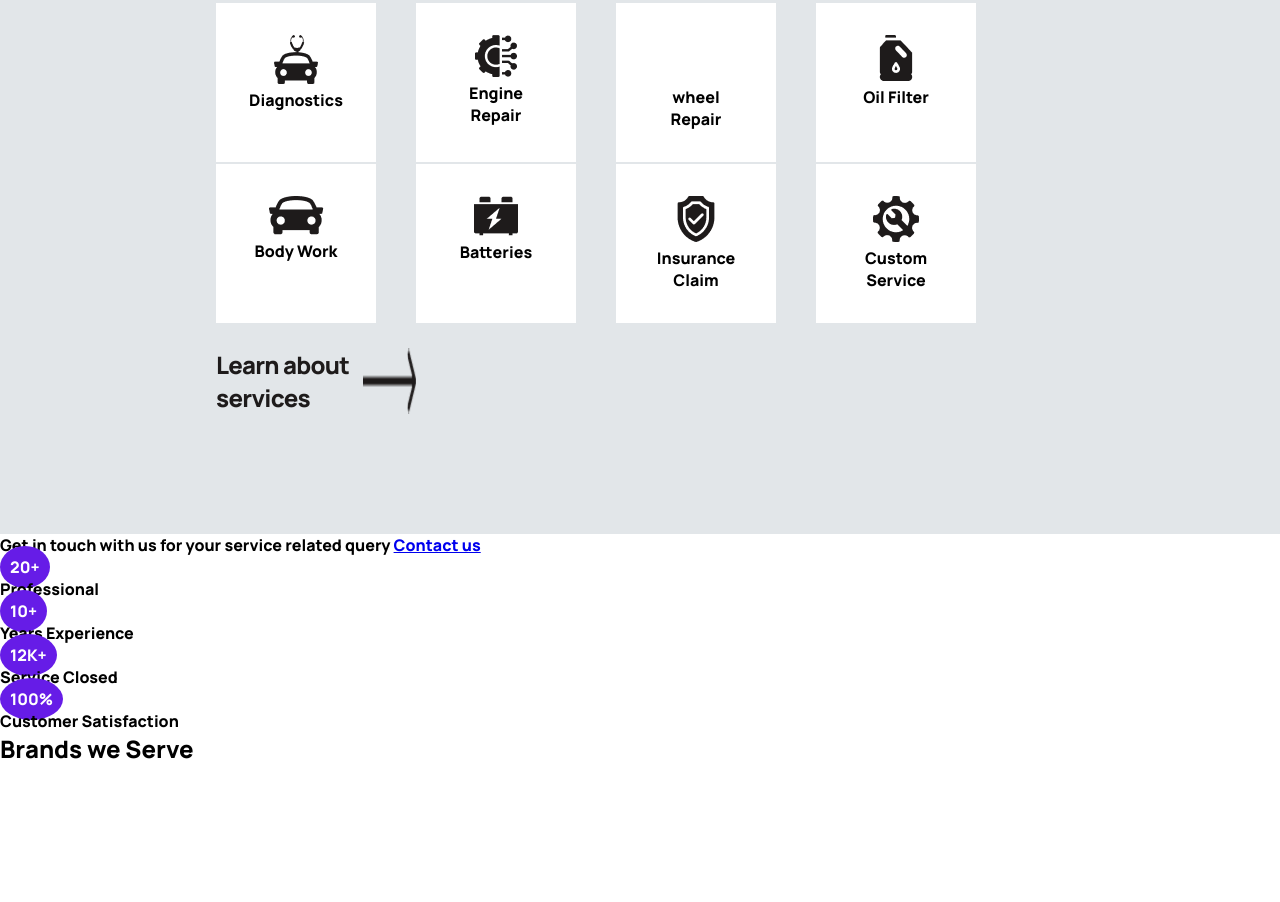
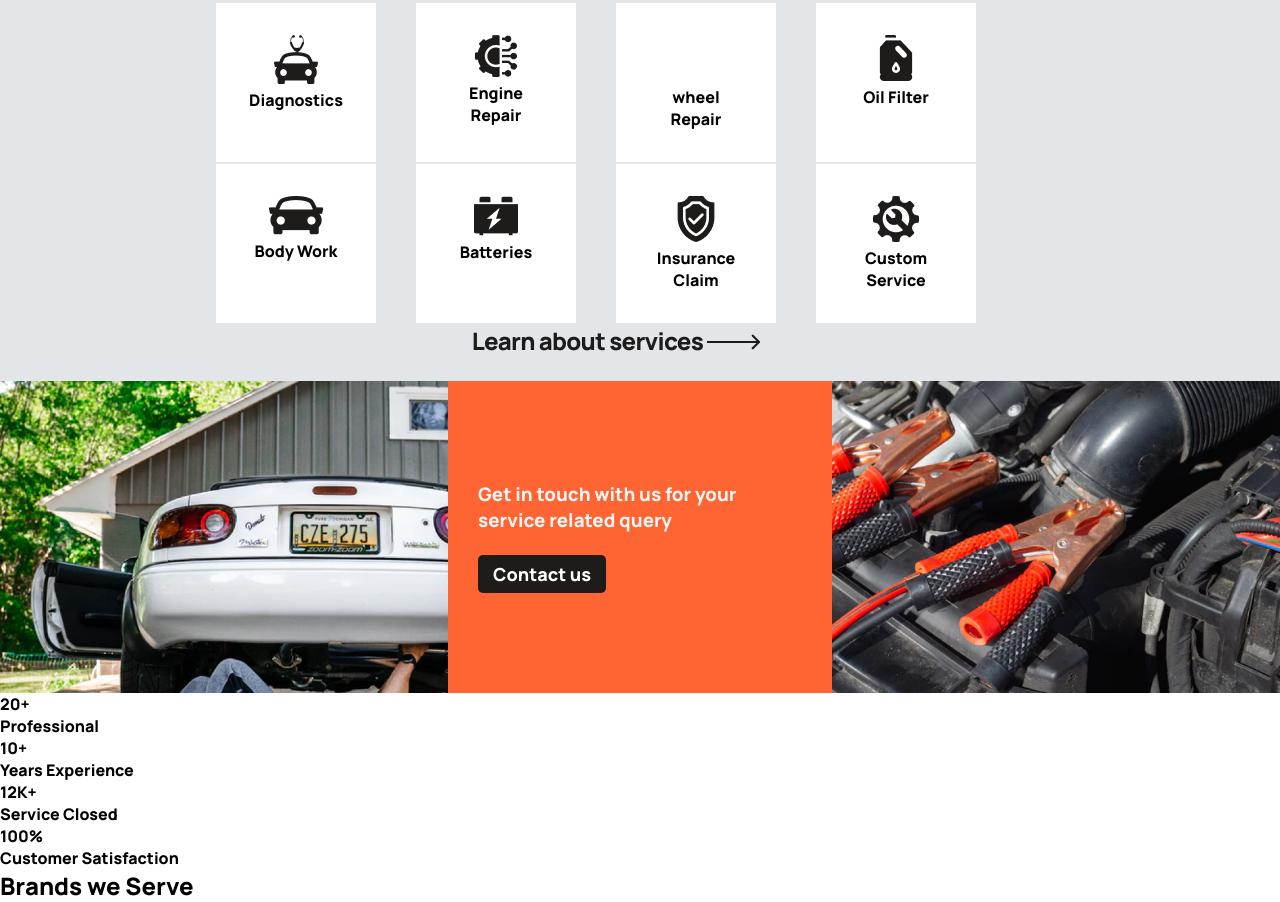
Before and after one commit to koredebanfe/finsweetweb, a plain HTML site: page index.html in a window 1280 px wide. Shown: the part 1392-2294 px from the top of the page. Before the commit the page ends 2157 px from the top, so only its background shows below. Drawn offline with Linux system fonts and the light colour scheme.

Commit message:
updating

```diff
--- a/index.css
+++ b/index.css
@@ -200,7 +200,7 @@ nav {
 
 .finsweet__offer div {
     display: grid;
-    grid-template-columns: repeat(auto-fill, minmax(12em, 1fr));
+    grid-template-columns: repeat(auto-fit, minmax(11em, 1fr));
     max-width: 800px;
     justify-content:center;
     align-items: stretch;
@@ -238,10 +238,38 @@ nav {
     margin-bottom: 1em;
 }
 
-.finsweeet__offer__view__all p{
+
+
+/* .finsweeet__offer__view__all p{
     margin-top: 1em;
     margin-bottom: 5em;
     text-align: left;
     display: flex;
     align-self: flex-end;
+} */
+
+.finsweet__contact__form {
+    background: url(./homeimages/car.png) left top no-repeat, url(./homeimages/pliers.png) right top no-repeat;
+    background-size: 50vw, 50vw,contain;
+    max-height: 40vw;
 }
+
+.finsweet__contact__form div {
+    width: 30vw;
+    margin: auto;
+    background-color: #FF6433;
+    padding: 100px 30px;
+    color: whitesmoke;
+}
+
+.finsweet__contact__form a {
+    display: inline-block;
+    text-decoration: none;
+    color: white;
+    background-color: #1E1B1B;
+    font-weight: 600;
+    font-size: 18px;
+    padding: 7px 15px;
+    border-radius: 5px;
+
+}
--- a/index.html
+++ b/index.html
@@ -5,7 +5,7 @@
     <meta http-equiv="X-UA-Compatible" content="IE=edge">
     <meta name="viewport" content="width=device-width, initial-scale=1.0">
     <link rel="stylesheet" href="./index.css">
-    <title>Document</title>
+    <title>Finsweet</title>
 </head>
 <body>
     <nav class="nav">
@@ -256,39 +256,47 @@
         </div>
     </section>
 
-    <section finsweet__contact>
-        <article>
-            Get in touch with us for your service related query
+    <section class="finsweet__contact">
+        <article class="finsweet__contact__form">
+            <div>
+                <h3>
+                    Get in touch with us for your service related query
+                </h3>
 
-            <a href="#">
-                Contact us
-            </a>
+
+               <br>
+
+                <a href="#">
+                    Contact us
+                </a>
+            </div>
+
         </article>
 
-        <article>
+        <article class="finsweet__contact__experience">
             <div>
-                <span class="number">
+                <span class="experience">
                     20+
                 </span> <br>
                 Professional
             </div>
 
             <div>
-                <span class="number">
+                <span class="experience">
                     10+
                 </span> <br>
                Years Experience
             </div>
 
             <div>
-                <span class="number">
+                <span class="experience">
                     12K+
                 </span> <br>
                 Service Closed
             </div>
 
             <div>
-                <span class="number">
+                <span class="experience">
                     100%
                 </span> <br>
                 Customer Satisfaction
```
